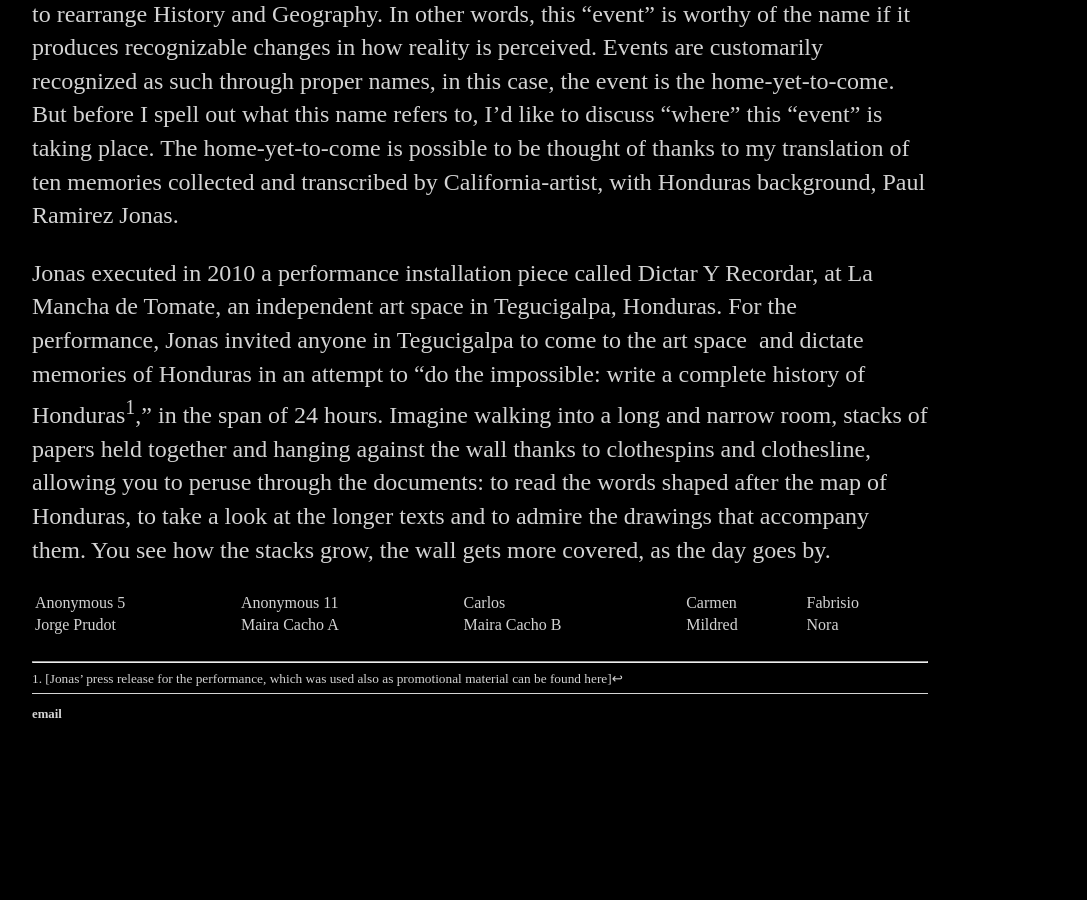
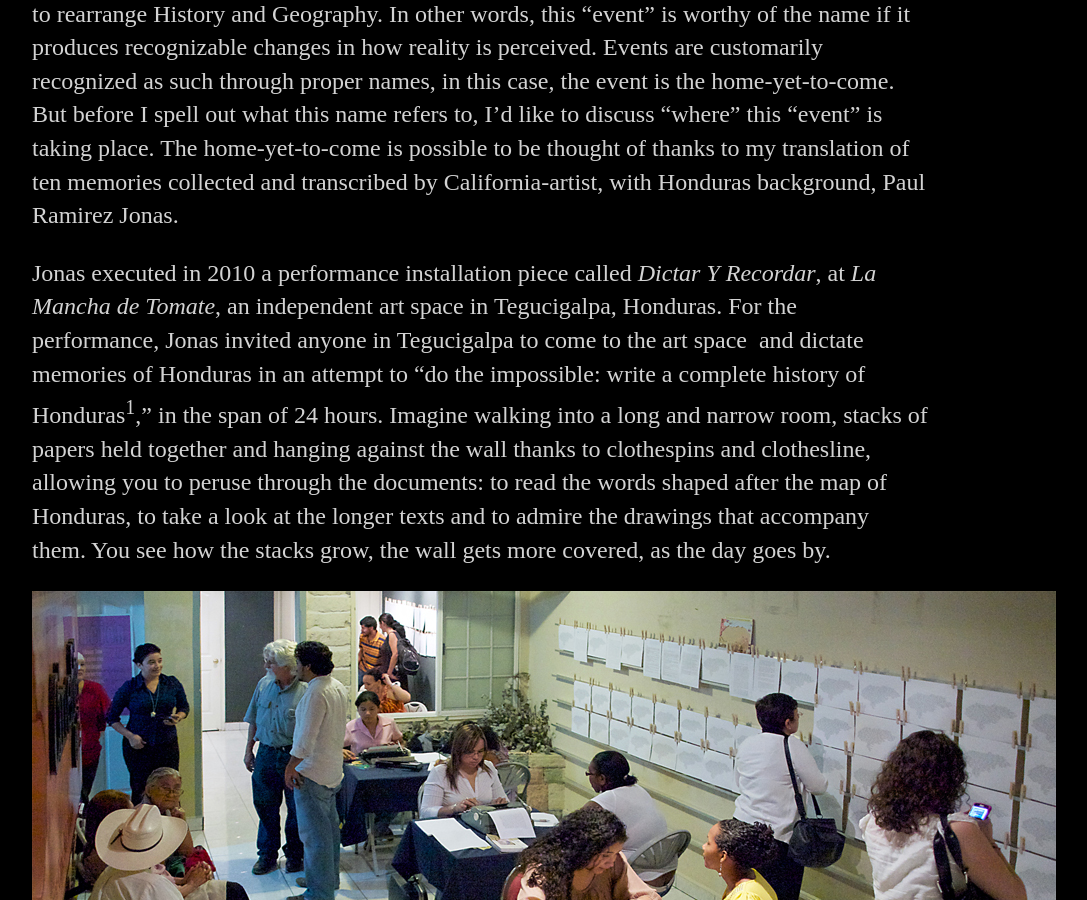
Before and after one commit to josdchavez/josdchavez.github.io, a Jekyll site: the page built from translationaesthetics/index.html, in a window 1280 px wide and 900 px high, scrolled down 387 px. Shown: the whole window, without its empty margins (160-1247 px from the left). Built offline with Jekyll 4.4.1, drawn with Linux system fonts in a browser that asks for light colours; before the commit the page ends 1169 px from its top, so only the background shows below that.

Commit message:
Update index.html

```diff
--- a/translationaesthetics/index.html
+++ b/translationaesthetics/index.html
@@ -5,9 +5,10 @@
 
 <div align="center"> <h2>Translations Aesthetics: Making Legible the Home-yet-to-come and other Events as Instances Right Before the Multiplication of Labor</h2></div>
 <br>
-<h3>Introduction: Reading <i>Dictar Y Recordar</i> For the Home-Yet-To-Come</h3>
+<div align="center"><h3>Introduction: Reading <i>Dictar Y Recordar</i> For the Home-Yet-To-Come</h3></div>
 <p>What is in front of you is a wager to make recognizable an “event,” which may or may not “happen.” The communication of its existence is not guaranteed. By the end of your engagement with this site, my wager will be tested on your ability to recognize why the content itself is worthy of the noun I’m using to introduce it. “Event” is not used lightly as I am trying to convey magnitude, as a signifier for lived experience(s) discursively organized to rearrange History and Geography. In other words, this “event” is worthy of the name if it produces recognizable changes in how reality is perceived. Events are customarily recognized as such through proper names, in this case, the event is the home-yet-to-come. But before I spell out what this name refers to, I’d like to discuss “where” this “event” is taking place. The home-yet-to-come is possible to be thought of thanks to my translation of ten memories collected and transcribed by California-artist, with Honduras background, Paul Ramirez Jonas.</p>
-<p>Jonas executed in 2010 a performance installation piece called Dictar Y Recordar, at La Mancha de Tomate, an independent art space in Tegucigalpa, Honduras. For the performance, Jonas invited anyone in Tegucigalpa to come to the art space  and dictate memories of Honduras in an attempt to “do the impossible: write a complete history of Honduras<sup><a href="#fn1" id="ref1">1</a></sup>,” in the span of 24 hours. Imagine walking into a long and narrow room, stacks of papers held together and hanging against the wall thanks to clothespins and clothesline, allowing you to peruse through the documents: to read the words shaped after the map of Honduras, to take a look at the longer texts and to admire the drawings that accompany them. You see how the stacks grow, the wall gets more covered, as the day goes by. </p>
+<p>Jonas executed in 2010 a performance installation piece called <i>Dictar Y Recordar</i>, at <i>La Mancha de Tomate</i>, an independent art space in Tegucigalpa, Honduras. For the performance, Jonas invited anyone in Tegucigalpa to come to the art space  and dictate memories of Honduras in an attempt to “do the impossible: write a complete history of Honduras<sup><a href="#fn1" id="ref1">1</a></sup>,” in the span of 24 hours. Imagine walking into a long and narrow room, stacks of papers held together and hanging against the wall thanks to clothespins and clothesline, allowing you to peruse through the documents: to read the words shaped after the map of Honduras, to take a look at the longer texts and to admire the drawings that accompany them. You see how the stacks grow, the wall gets more covered, as the day goes by. </p>
+<embed src="https://josdchavez.github.io/assets/Jonas1.jpg" type='image/jpeg'>
 <table style="width:100%">
   <tr>
     <td><a href="https://docs.google.com/document/d/12B7AWY_ezrGB_VPAaAQpD71VpntynpvdKakLEW4hb2o/edit?usp=sharing">Anonymous 5</a></td>
```
